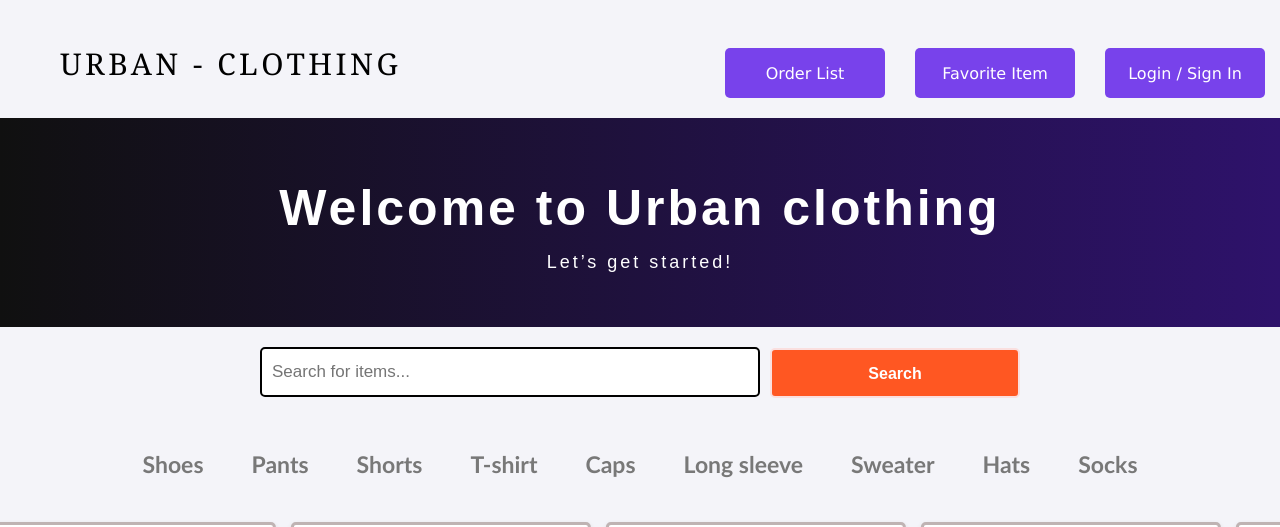
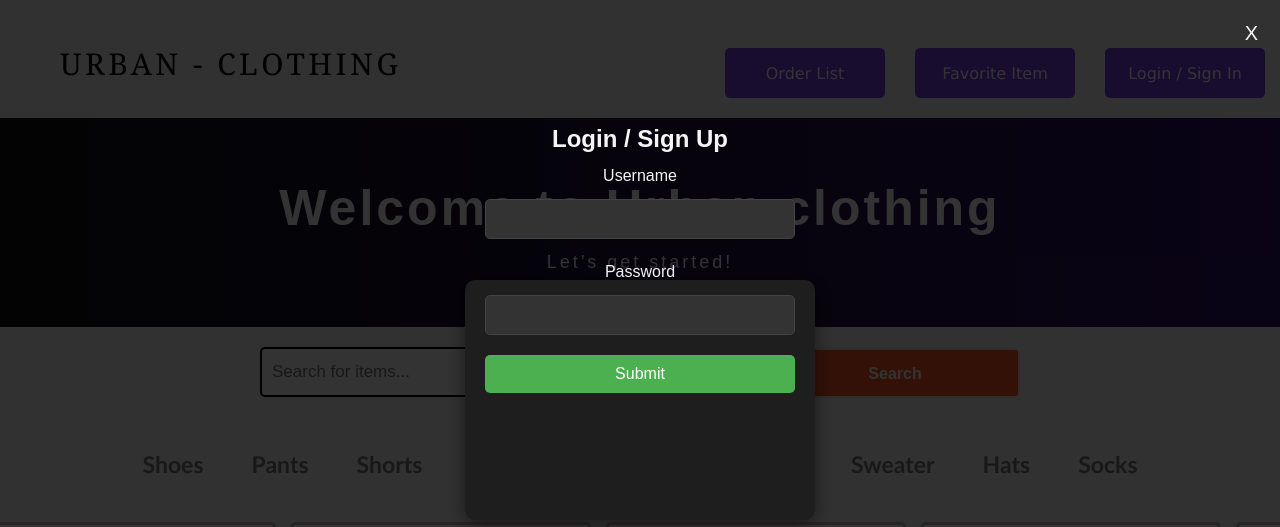
Before and after one commit to MrDanNudel/Shop, a plain HTML site: page html/index.html in a window 1280 px wide. Both pictures are taken after a click on the button "Login / Sign In". Shown: the top 527 px of the page. Drawn offline with Linux system fonts and the light colour scheme.

Commit message:
logInForm

```diff
--- a/css/styles.css
+++ b/css/styles.css
@@ -32,7 +32,7 @@ body {
 
 /* Hover effect for buttons */
 .button:hover {
-  background-color: #4909d3; /* Red color */* Darker red for hover */
+  background-color: #4909d3; /* Red color */
 }
 
 /* Container for buttons aligned to the right */
@@ -231,7 +231,18 @@ body {
   display: flex;
   flex-direction: column;
   justify-content: space-between; /* Space between image and description */
-  transition: transform 0.3s, box-shadow 0.3s;
+  transition: transform 0.3s ease-in-out, box-shadow 0.3s ease-in-out;
+}
+
+.item-card:hover {
+  transform: scale(1.03); /* Slightly enlarge the card on hover */
+  box-shadow: 0 4px 20px rgba(0, 0, 0, 0.2); /* Add shadow effect */
+
+  border: 4px solid #0f377e;
+}
+
+.item-card {
+  transition-timing-function: ease; /* Smooth transition on hover */
 }
 
 .item-card img {
@@ -255,15 +266,6 @@ body {
   color: #5d5757;
   font-size: 21px;
   font-family: Verdana, Geneva, Tahoma, sans-serif;
-
-}
-
-.item-card:hover {
-  transform: translateY(-5px);
-  width: 320px;
-  height: 420px;
-
-  box-shadow: 0 4px 10px rgba(180, 159, 159, 0.2);
 }
 
 p.price {
@@ -365,7 +367,7 @@ button:hover {
 /* Footer Styling */
 
 .footer {
-  margin-top: 100px;
+  margin-top: 200px;
   background-color: #333;
   color: #fff;
   padding: 40px 20px;
@@ -442,3 +444,90 @@ button:hover {
     text-align: left;
   }
 }
+
+/* Modal overlay with a semi-transparent black background */
+.modal-overlay {
+  position: fixed;
+  top: 0;
+  left: 0;
+  width: 100%;
+  height: 100%;
+  background-color: rgba(0, 0, 0, 0.8); /* Darker overlay */
+  display: none;
+  justify-content: center;
+  align-items: center;
+  z-index: 1000;
+}
+
+/* Modal content with dark background */
+.modal-content {
+  background-color: #1e1e1e; /* Dark gray background */
+  color: #f5f5f5; /* Light text color */
+  padding: 20px;
+  border-radius: 10px;
+  box-shadow: 0 4px 20px rgba(0, 0, 0, 0.5);
+  width: 350px;
+  text-align: center;
+  font-family: Arial, sans-serif;
+}
+
+/* Form styling */
+#login-form {
+  display: flex;
+  flex-direction: column;
+  gap: 5px;
+  height: 200px;
+}
+
+#login-form input {
+  padding: 10px;
+  background-color: #333; /* Darker input background */
+  color: #fff; /* White text */
+  border: 1px solid #444; /* Subtle border */
+  border-radius: 5px;
+}
+
+#login-form input:focus {
+  outline: none;
+  border-color: #4caf50; /* Green border on focus */
+  box-shadow: 0 0 5px #4caf50;
+}
+
+/* Submit button */
+#login-form button {
+  padding: 10px;
+  background-color: #4caf50; /* Green button */
+  color: #fff;
+  border: none;
+  border-radius: 5px;
+  cursor: pointer;
+  transition: background-color 0.3s ease;
+}
+
+#login-form button:hover {
+  background-color: #45a049; /* Slightly darker green on hover */
+}
+
+/* Close button */
+.close-btn {
+  position: absolute;
+  top: 10px;
+  right: 10px;
+  background-color: transparent;
+  border: none;
+  font-size: 20px;
+  cursor: pointer;
+  color: #f5f5f5;
+  transition: color 0.3s ease;
+}
+
+.close-btn:hover {
+  color: #ff6666; /* Red color on hover */
+}
+
+/* Responsive Design */
+@media (max-width: 768px) {
+  .modal-content {
+    width: 90%; /* Adjust width for smaller screens */
+  }
+}
--- a/html/index.html
+++ b/html/index.html
@@ -16,6 +16,25 @@
               <button id="login-button" class="button">Login / Sign In</button>
             </div>
     </header>
+
+     <!--sign in form -->
+
+    <div id="modal-overlay" class="modal-overlay">
+      <div class="modal-content">
+
+        <form id="login-form">
+          <h2>Login / Sign Up</h2>
+         <label for="username">Username</label>
+          <input type="text" id="username" name="username" required>
+
+          <label for="password">Password</label>
+          <input type="password" id="password" name="password" required>
+
+          <button type="submit">Submit</button>
+        </form>
+        <button id="close-btn" class="close-btn">X</button>
+      </div>
+    </div>
 
     <!-- Main Heading Section -->
     <section class="main-heading">
--- a/script.js
+++ b/script.js
@@ -35,4 +35,26 @@ window.onload = function () {
 
   // Repeat the cycle every 10 seconds (5 seconds visible + 5 seconds invisible)
   setInterval(toggleText, 5500); // 10 seconds interval
+
+  // Get the modal, buttons, and close button
+  var modalOverlay = document.getElementById("modal-overlay");
+  var loginBtn = document.getElementById("login-button");
+  var closeBtn = document.getElementById("close-btn");
+
+  // Show the modal when the button is clicked
+  loginBtn.onclick = function () {
+    modalOverlay.style.display = "flex"; // Show the modal
+  };
+
+  // Close the modal when the close button is clicked
+  closeBtn.onclick = function () {
+    modalOverlay.style.display = "none"; // Hide the modal
+  };
+
+  // Close the modal if the user clicks outside of the modal content
+  window.onclick = function (event) {
+    if (event.target == modalOverlay) {
+      modalOverlay.style.display = "none"; // Hide the modal if clicked outside
+    }
+  };
 };
```
